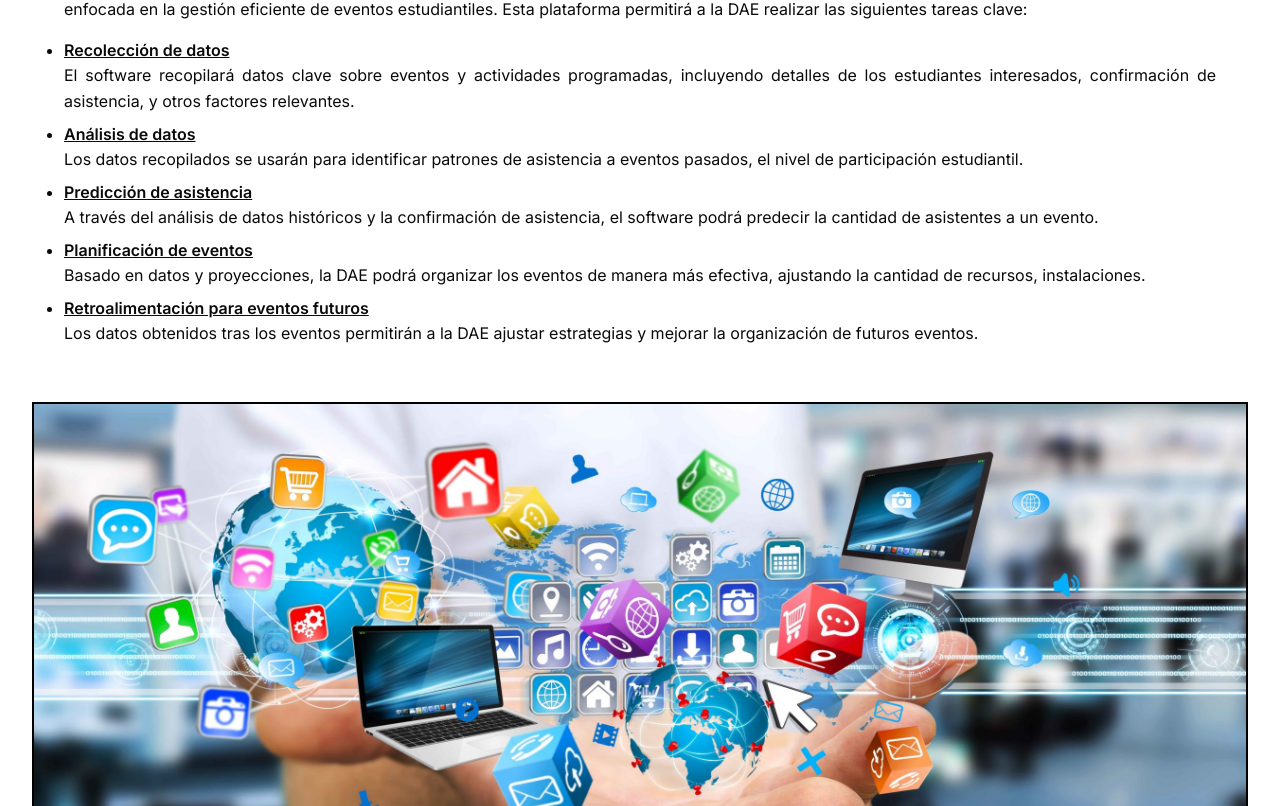
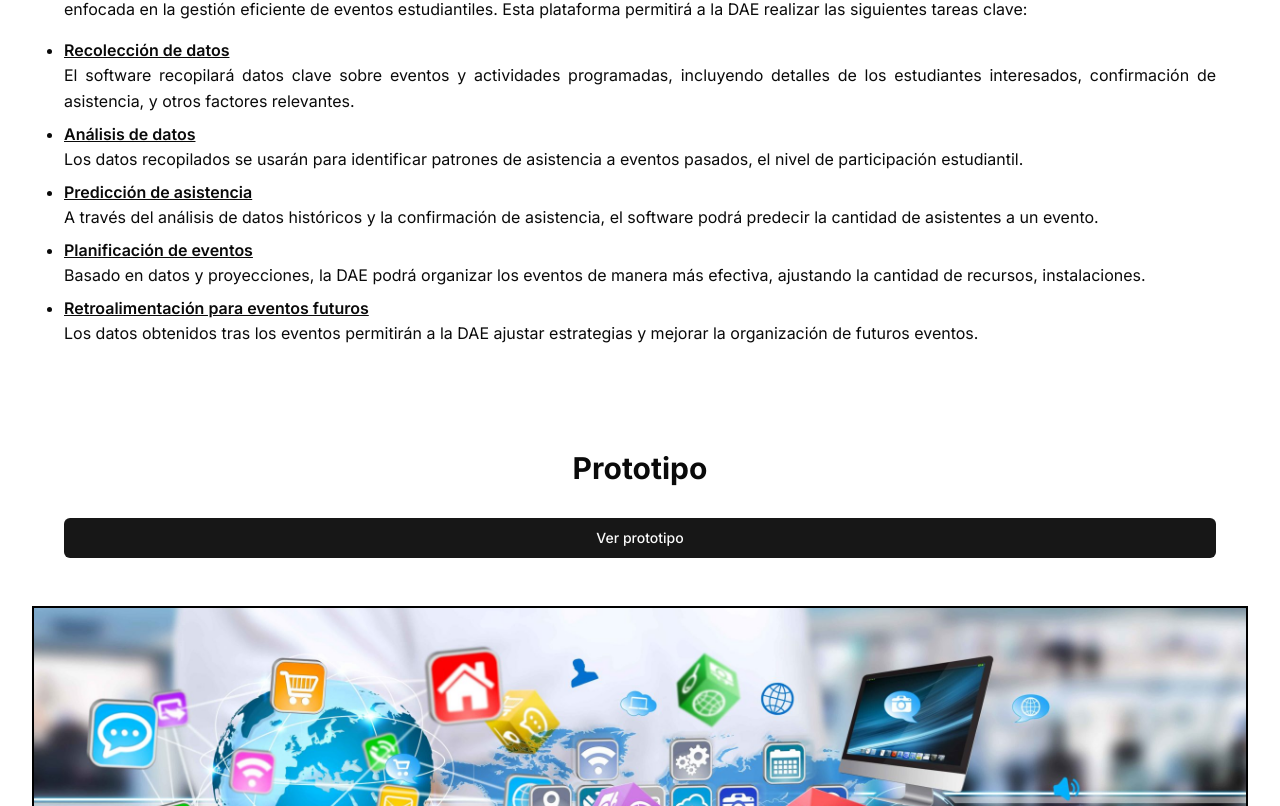
Before and after one commit to avilesxd/blackRock, a Next.js app: page / in a window 1280 px wide. Shown: the part 460-1266 px from the top of the page. Built offline with nearby package versions, Linux system fonts and the light colour scheme.

Commit message:
feat: :sparkles: prototipo agregado

```diff
--- a/src/app/(home)/page.tsx
+++ b/src/app/(home)/page.tsx
@@ -1,3 +1,6 @@
+"use client";
+
+import { Button } from "@/components/ui/button";
 import ListItem from "./_components/ListItem";
 import Section from "./_components/Section";
 
@@ -6,20 +9,21 @@ export default function Home() {
     <main>
       <Section title="Ideas">
         <p className="text-justify leading-relaxed">
-          Desarrollar una plataforma web para la institución de educación superior
-          Santo Tomas, específicamente para la Dirección de Asuntos Estudiantiles (DAE),
-          que facilite la gestión integral de actividades y eventos. Esta solución permitirá
-          la planificación eficiente, la recolección automatizada de datos clave y el análisis
-          en tiempo real, optimizando la toma de decisiones.
+          Desarrollar una plataforma web para la institución de educación
+          superior Santo Tomas, específicamente para la Dirección de Asuntos
+          Estudiantiles (DAE), que facilite la gestión integral de actividades y
+          eventos. Esta solución permitirá la planificación eficiente, la
+          recolección automatizada de datos clave y el análisis en tiempo real,
+          optimizando la toma de decisiones.
         </p>
       </Section>
 
       <Section title="Análisis">
         <p className="text-justify leading-relaxed">
-          El proyecto tiene como objetivo desarrollar una plataforma web para la Dirección de
-          Asuntos Estudiantiles (DAE) de la institución Santo Tomas, enfocada en la gestión
-          eficiente de eventos estudiantiles. Esta plataforma permitirá a la DAE realizar las
-          siguientes tareas clave:
+          El proyecto tiene como objetivo desarrollar una plataforma web para la
+          Dirección de Asuntos Estudiantiles (DAE) de la institución Santo
+          Tomas, enfocada en la gestión eficiente de eventos estudiantiles. Esta
+          plataforma permitirá a la DAE realizar las siguientes tareas clave:
         </p>
         <ul className="list-disc mt-4">
           <ListItem
@@ -51,6 +55,15 @@ export default function Home() {
         </ul>
       </Section>
 
+      <Section title="Prototipo">
+        <Button
+          className="w-full"
+          onClick={() => window.open("/appDAE.pdf", "_blank")}
+        >
+          Ver prototipo
+        </Button>
+      </Section>
+
       <img
         className="w-full mb-2 dark:border-collapse border-2 border-black dark:border-teal-50"
         src="/sistema.jpg"
```
Also changed, not shown: 1 other file (tests, documents, lock files or other folders).
